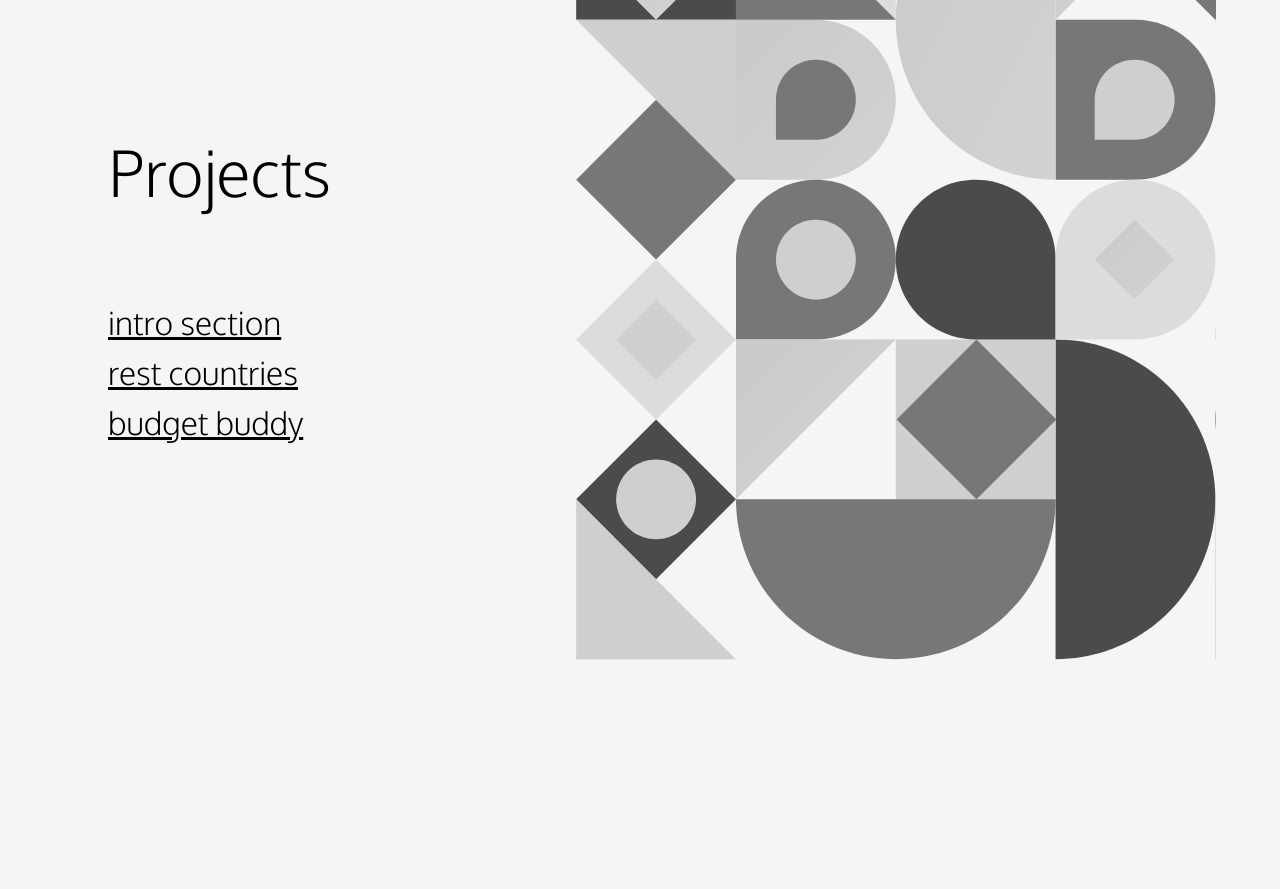
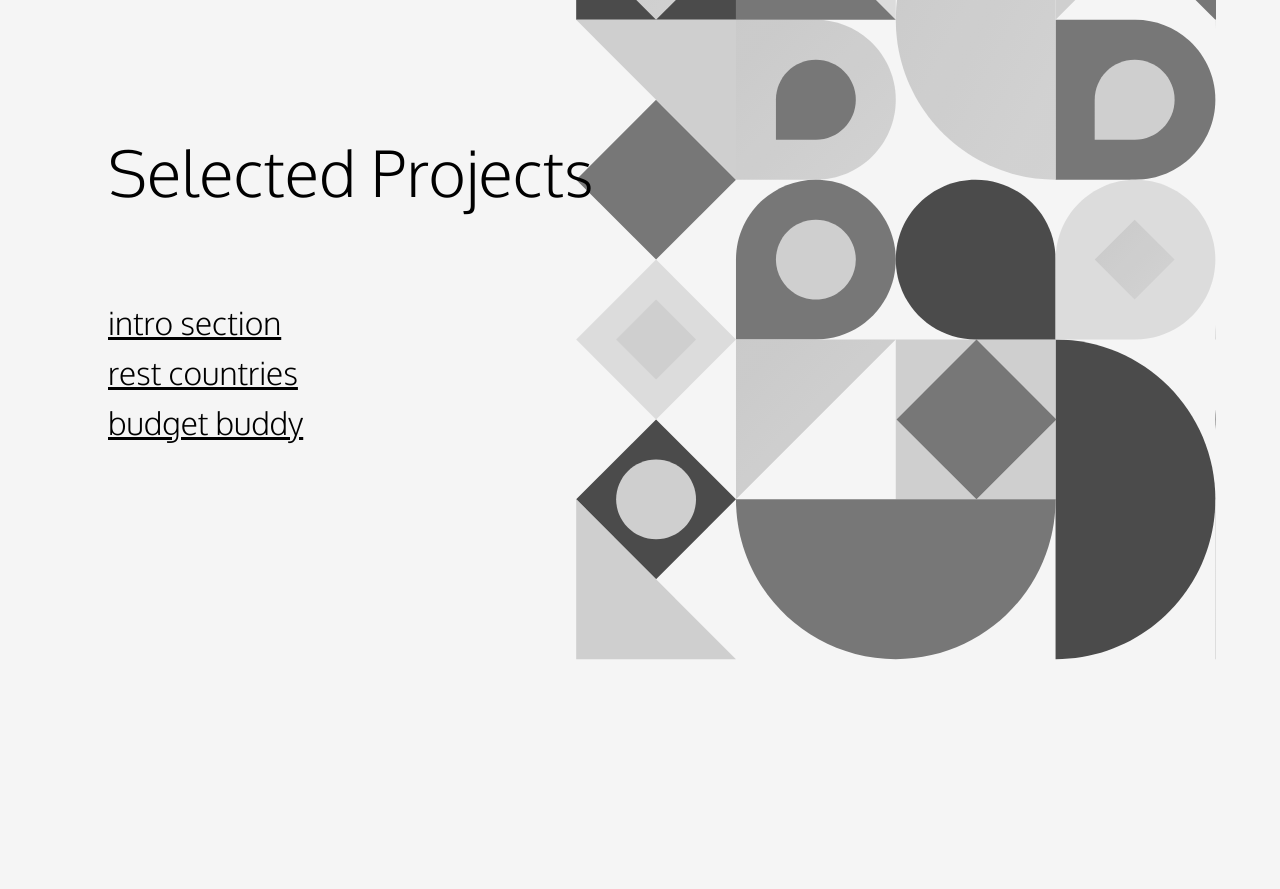
Before and after one commit to ikennarichard/v2, a React (Vite) app: page / in a window 1280 px wide. Shown: the part 1740-2629 px from the top of the page. Built offline with nearby package versions, Linux system fonts and the light colour scheme.

Commit message:
Update title

```diff
--- a/src/components/projects/Projects.jsx
+++ b/src/components/projects/Projects.jsx
@@ -27,7 +27,7 @@ const Project = () => {
         initial='initial'
         whileInView='animate'>
         <div className='heading-container'>
-          <motion.h2 className='project-heading' variants={variants}>Projects</motion.h2>
+          <motion.h2 className='project-heading' variants={variants}>Selected Projects</motion.h2>
 
           <motion.div variants={variants} className='links-list'>
             <ul>
```
